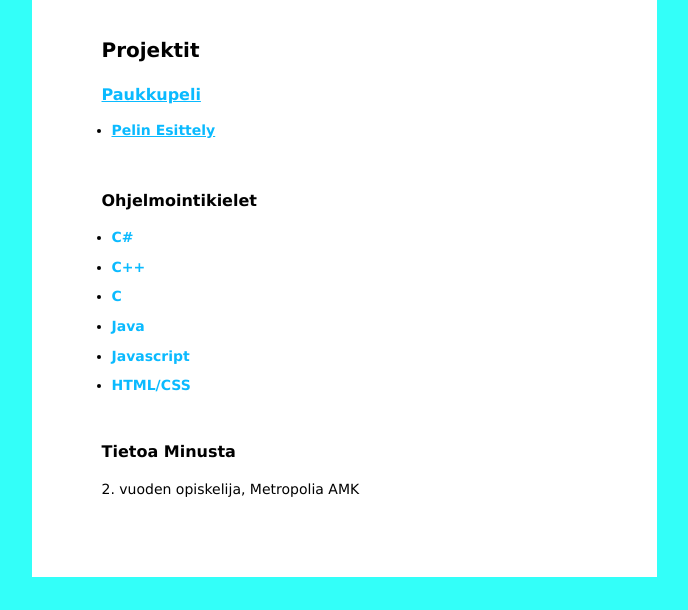
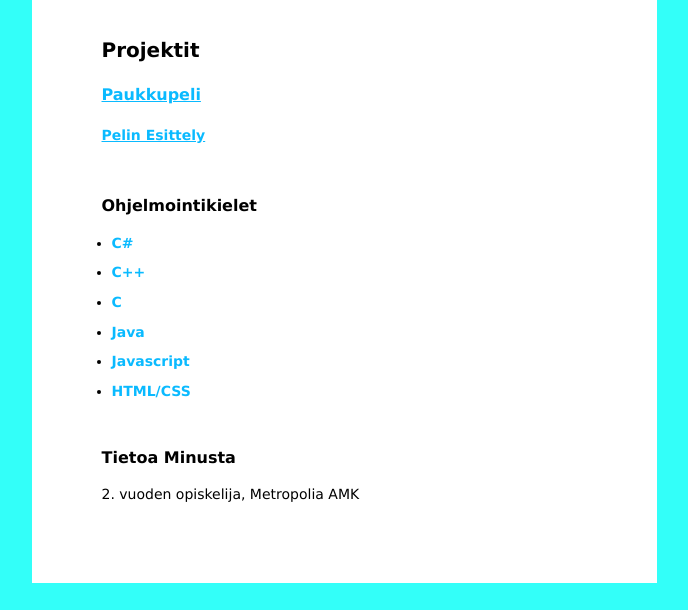
Before and after one commit to emebot/emebot.github.io, a plain HTML site: page index.html in a window 1280 px wide. Shown: the part 190-800 px from the top of the page, without its empty margins (296-984 px from the left). Drawn offline with Linux system fonts and the light colour scheme; files that its build step writes are made by us from their sources.

Commit message:
Add files via upload

```diff
--- a/index.html
+++ b/index.html
@@ -40,8 +40,8 @@
 <ul>
   <p style="font-size: 20px"><strong>Projektit</strong></p>
   <p>
-  <a href="https://emebot.itch.io/paukkupeli"style="font-size: 16px; color: #0ABAFF; font-weight: 600;"> Paukkupeli</a><br>
-  <li><a href="https://youtu.be/VouBcNyLmUo" style="color: #0ABAFF; font-weight: 600;"> Pelin Esittely</a></li>
+  <a href="https://emebot.itch.io/paukkupeli"style="font-size: 16px; color: #0ABAFF; font-weight: 600;"> Paukkupeli</a><br><br>
+  <a href="https://youtu.be/VouBcNyLmUo" style="color: #0ABAFF; font-weight: 600;"> Pelin Esittely</a>
   </p>
   <br>
 </ul>
```
